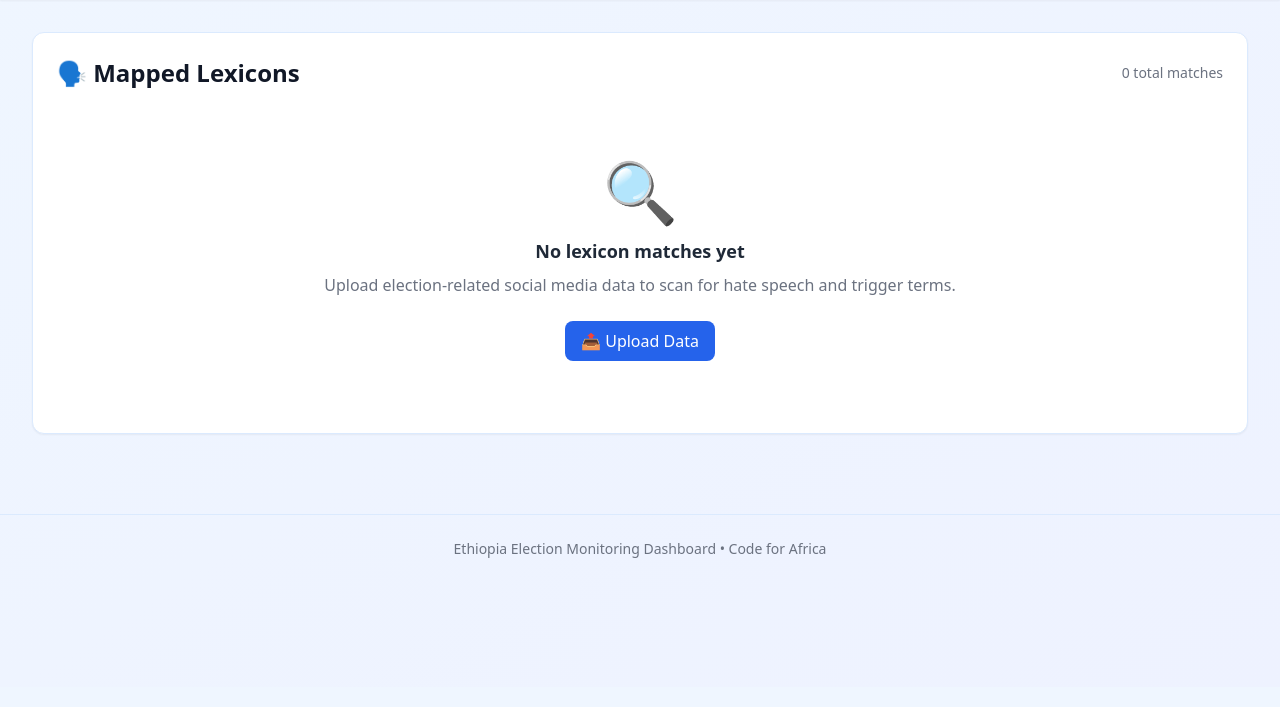
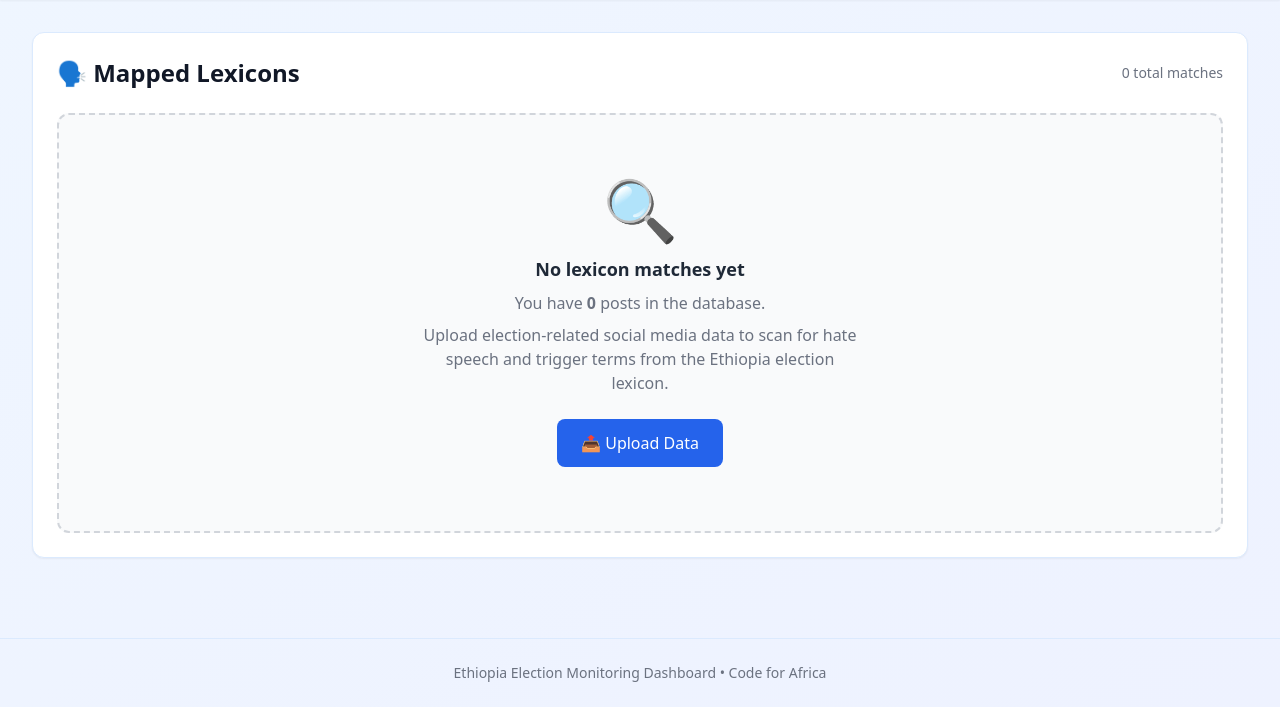
Before and after one commit to hanna-tes/Ethiopia_2026election_monitoring_tool, a Django app: page /lexicons/ in a window 1280 px wide. Shown: the part 113-820 px from the top of the page. Before the commit the page ends 671 px from the top, so only its background shows below. Run offline with Django 4.2, Linux system fonts and the light colour scheme; data that the repository does not hold is empty; some libraries are stand-ins or nearby versions.

Commit message:
Update lexicons.html

```diff
--- a/dashboard/templates/dashboard/lexicons.html
+++ b/dashboard/templates/dashboard/lexicons.html
@@ -52,11 +52,15 @@
     </div>
     {% else %}
     <!-- Empty State -->
-    <div class="text-center py-12">
+    <div class="text-center py-16 bg-gray-50 rounded-xl border-2 border-dashed border-gray-300">
         <div class="text-6xl mb-4">🔍</div>
         <h3 class="text-lg font-semibold text-gray-800 mb-2">No lexicon matches yet</h3>
-        <p class="text-gray-500 mb-6">Upload election-related social media data to scan for hate speech and trigger terms.</p>
-        <a href="{% url 'upload_data' %}" class="inline-flex items-center px-4 py-2 bg-blue-600 text-white rounded-lg hover:bg-blue-700 transition-colors">
+        <p class="text-gray-500 mb-2">You have <strong>{{ total_posts }}</strong> posts in the database.</p>
+        <p class="text-gray-500 mb-6 max-w-md mx-auto">
+            Upload election-related social media data to scan for hate speech and trigger terms
+            from the Ethiopia election lexicon.
+        </p>
+        <a href="{% url 'upload_data' %}" class="inline-flex items-center px-6 py-3 bg-blue-600 text-white rounded-lg hover:bg-blue-700 transition-colors font-medium">
             📤 Upload Data
         </a>
     </div>
```
